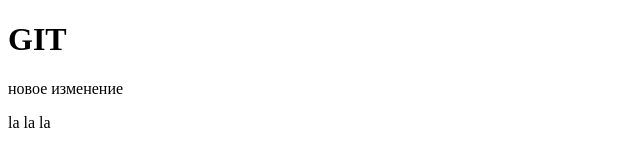
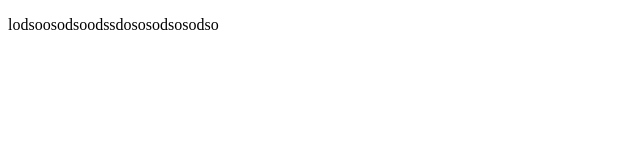
Before and after one commit to gartemr/site, a plain HTML site: page index.html in a window 1280 px wide. Shown: the whole page, without its empty margins (0-640 px from the left). Drawn offline with Linux system fonts and the light colour scheme.

Commit message:
third commit

```diff
--- a/index.html
+++ b/index.html
@@ -6,8 +6,6 @@
 	<link rel="stylesheet" type="text/css" href="css/stile.css">
 </head>
 <body>
-	<h1>GIT </h1>
-	<p>новое изменение</p>
-	<p>la la la</p>
+	<p>lodsoosodsoodssdososodsosodso</p>
 </body>
 </html>
```
